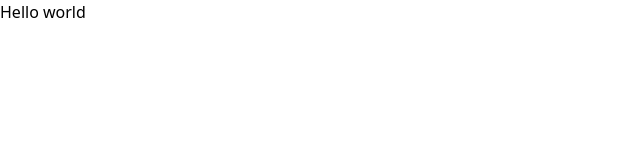
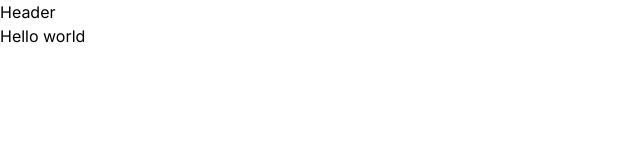
Before and after one commit to augustomoscardo/next-app-fundamentals, a Next.js app: page / in a window 1280 px wide. Shown: the top 160 px of the page, without its empty margins (0-640 px from the left). Built offline with nearby package versions, Linux system fonts and the light colour scheme.

Commit message:
Started App Layout

```diff
--- /dev/null
+++ b/src/app/(store)/(home)/loading.tsx
@@ -0,0 +1,3 @@
+export default function HomeLoading() {
+  return <p>Carregando...</p>
+}
--- /dev/null
+++ b/src/app/(store)/(home)/page.tsx
@@ -0,0 +1,5 @@
+export default async function Home() {
+  await new Promise((resolve) => setTimeout(resolve, 2000))
+
+  return <h1>Hello world</h1>
+}
--- /dev/null
+++ b/src/app/(store)/layout.tsx
@@ -0,0 +1,11 @@
+import { Header } from '@/components/header'
+import { ReactNode } from 'react'
+
+export default function StoreLayout({ children }: { children: ReactNode }) {
+  return (
+    <div>
+      <Header />
+      {children}
+    </div>
+  )
+}
--- a/src/app/layout.tsx
+++ b/src/app/layout.tsx
@@ -1,21 +1,14 @@
 import type { Metadata } from 'next'
-import localFont from 'next/font/local'
+import { Inter } from 'next/font/google'
 import './globals.css'
 
-const geistSans = localFont({
-  src: './fonts/GeistVF.woff',
-  variable: '--font-geist-sans',
-  weight: '100 900',
-})
-const geistMono = localFont({
-  src: './fonts/GeistMonoVF.woff',
-  variable: '--font-geist-mono',
-  weight: '100 900',
+const inter = Inter({
+  subsets: ['latin'],
+  variable: '--font-inter',
 })
 
 export const metadata: Metadata = {
-  title: 'Create Next App',
-  description: 'Generated by create next app',
+  title: 'devstore',
 }
 
 export default function RootLayout({
@@ -24,12 +17,8 @@ export default function RootLayout({
   children: React.ReactNode
 }>) {
   return (
-    <html lang="en">
-      <body
-        className={`${geistSans.variable} ${geistMono.variable} antialiased`}
-      >
-        {children}
-      </body>
+    <html lang="pt-br" className={`${inter.variable} antialiased`}>
+      <body>{children}</body>
     </html>
   )
 }
--- a/src/app/page.tsx
+++ /dev/null
@@ -1,3 +0,0 @@
-export default function Home() {
-  return <h1>Hello world</h1>
-}
--- /dev/null
+++ b/src/components/header.tsx
@@ -0,0 +1,7 @@
+export function Header() {
+  return (
+    <div>
+      Header
+    </div>
+  )
+}
--- a/tailwind.config.ts
+++ b/tailwind.config.ts
@@ -6,7 +6,11 @@ const config: Config = {
     './src/components/**/*.{js,ts,jsx,tsx,mdx}',
     './src/app/**/*.{js,ts,jsx,tsx,mdx}',
   ],
-  theme: {},
+  theme: {
+    fontFamily: {
+      sans: 'var(--font-inter)',
+    },
+  },
   plugins: [],
 }
 export default config
```
Also changed, not shown: src/app/icon.png (added).
